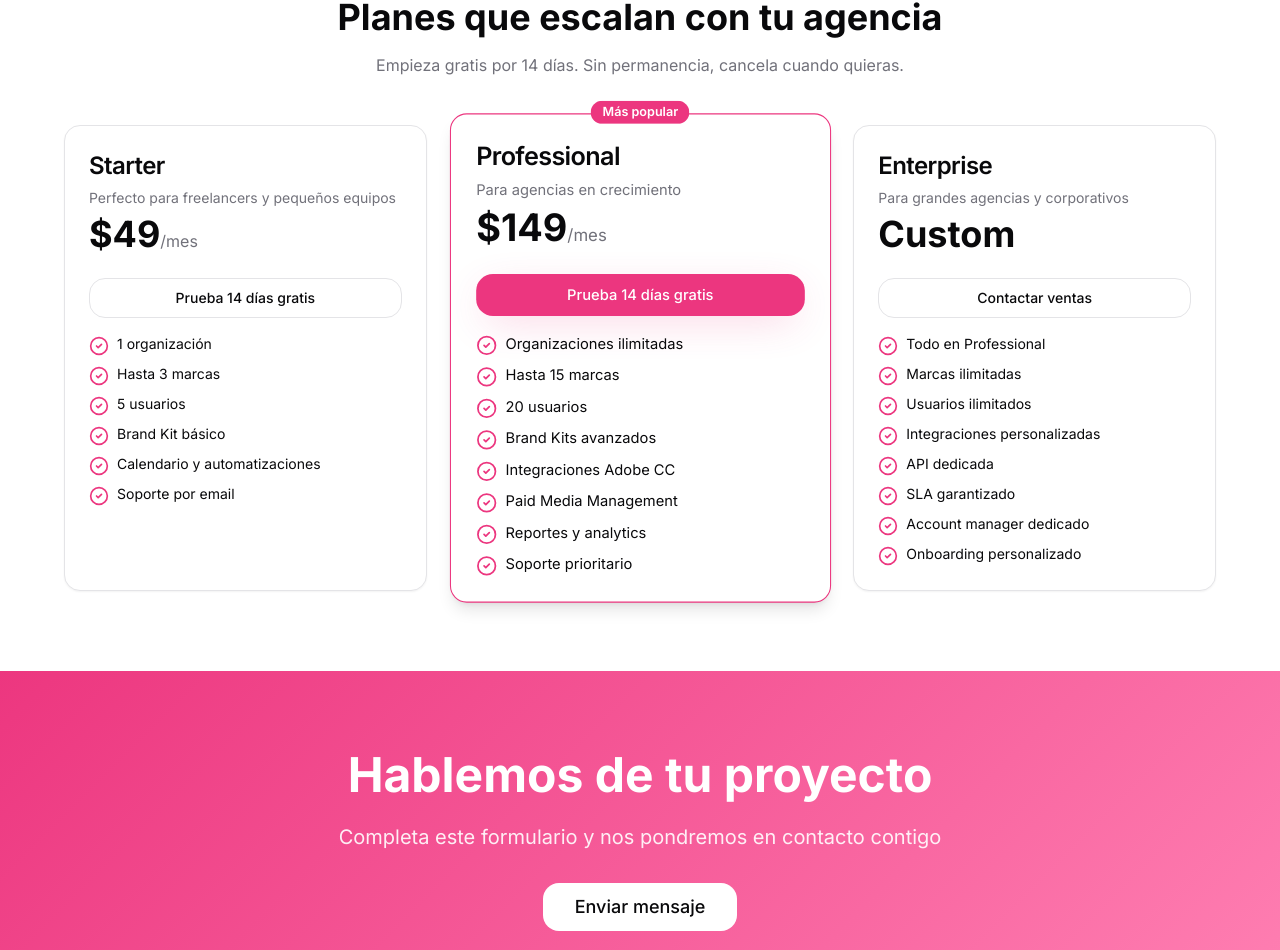
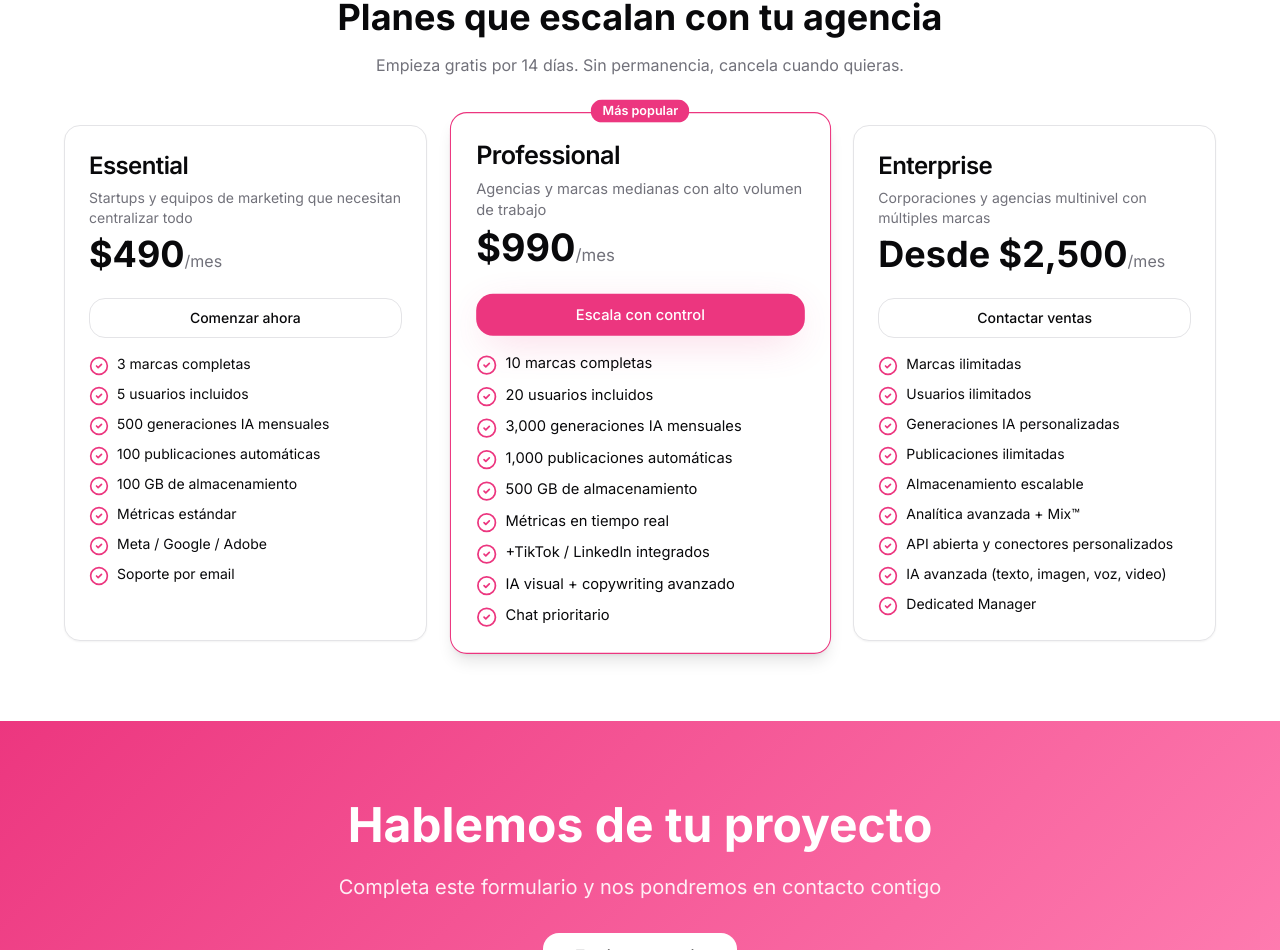
Before and after one commit to dapscl/brainyunica, a React (Vite) app: page / in a window 1280 px wide. Shown: the part 1460-2410 px from the top of the page. Built offline with nearby package versions, Linux system fonts and the light colour scheme.

Commit message:
Update pricing area
Update the pricing section on the landing page with new plans, prices, and features based on the provided document.

```diff
--- a/src/pages/LandingPage.tsx
+++ b/src/pages/LandingPage.tsx
@@ -54,53 +54,57 @@ const LandingPage = () => {
 
   const plans = [
     {
-      name: "Starter",
-      price: "$49",
+      name: "Essential",
+      price: "$490",
       period: "/mes",
-      description: "Perfecto para freelancers y pequeños equipos",
+      description: "Startups y equipos de marketing que necesitan centralizar todo",
       features: [
-        "1 organización",
-        "Hasta 3 marcas",
-        "5 usuarios",
-        "Brand Kit básico",
-        "Calendario y automatizaciones",
+        "3 marcas completas",
+        "5 usuarios incluidos",
+        "500 generaciones IA mensuales",
+        "100 publicaciones automáticas",
+        "100 GB de almacenamiento",
+        "Métricas estándar",
+        "Meta / Google / Adobe",
         "Soporte por email"
       ],
-      cta: "Prueba 14 días gratis",
+      cta: "Comenzar ahora",
       popular: false
     },
     {
       name: "Professional",
-      price: "$149",
+      price: "$990",
       period: "/mes",
-      description: "Para agencias en crecimiento",
+      description: "Agencias y marcas medianas con alto volumen de trabajo",
       features: [
-        "Organizaciones ilimitadas",
-        "Hasta 15 marcas",
-        "20 usuarios",
-        "Brand Kits avanzados",
-        "Integraciones Adobe CC",
-        "Paid Media Management",
-        "Reportes y analytics",
-        "Soporte prioritario"
+        "10 marcas completas",
+        "20 usuarios incluidos",
+        "3,000 generaciones IA mensuales",
+        "1,000 publicaciones automáticas",
+        "500 GB de almacenamiento",
+        "Métricas en tiempo real",
+        "+TikTok / LinkedIn integrados",
+        "IA visual + copywriting avanzado",
+        "Chat prioritario"
       ],
-      cta: "Prueba 14 días gratis",
+      cta: "Escala con control",
       popular: true
     },
     {
       name: "Enterprise",
-      price: "Custom",
-      period: "",
-      description: "Para grandes agencias y corporativos",
+      price: "Desde $2,500",
+      period: "/mes",
+      description: "Corporaciones y agencias multinivel con múltiples marcas",
       features: [
-        "Todo en Professional",
         "Marcas ilimitadas",
         "Usuarios ilimitados",
-        "Integraciones personalizadas",
-        "API dedicada",
-        "SLA garantizado",
-        "Account manager dedicado",
-        "Onboarding personalizado"
+        "Generaciones IA personalizadas",
+        "Publicaciones ilimitadas",
+        "Almacenamiento escalable",
+        "Analítica avanzada + Mix™",
+        "API abierta y conectores personalizados",
+        "IA avanzada (texto, imagen, voz, video)",
+        "Dedicated Manager"
       ],
       cta: "Contactar ventas",
       popular: false
```
